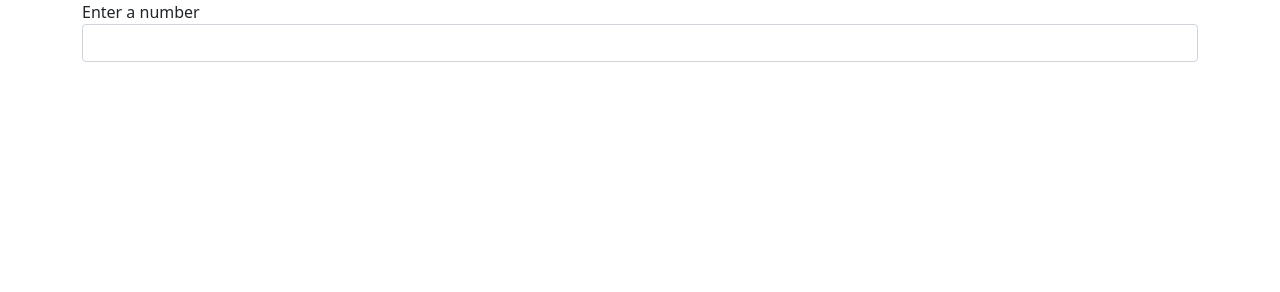
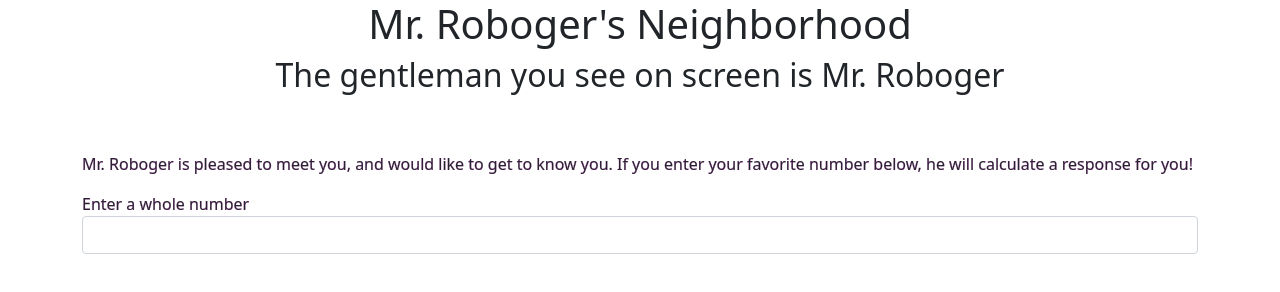
Before and after one commit to MorganJBradford/mr.-Robogers-Neighborhood, a plain HTML site: page index.html in a window 1280 px wide. Drawn offline with Linux system fonts and the light colour scheme.

Commit message:
add h1, h2, and intro p elements + content; style each with css

```diff
--- a/css/styles.css
+++ b/css/styles.css
@@ -5,3 +5,14 @@ body {
   background-position: center;
   background-size: cover;
 }
+h1, h2 {
+  text-align: center;
+}
+p, label, input {
+  position: relative;
+  top: 50px;
+  -webkit-text-stroke: purple;
+  -webkit-text-stroke-width: 0.2px;
+  -moz-text-stroke: purple;
+  -moz-text-stroke-width: 0.2px;
+}
--- a/index.html
+++ b/index.html
@@ -9,9 +9,13 @@
 </head>
 <body>
   <div class="container">
+    <h1>Mr. Roboger's Neighborhood</h1>
+    <h2>The gentleman you see on screen is Mr. Roboger</h2>
+    <div class="background">
+      <p>Mr. Roboger is pleased to meet you, and would like to get to know you. If you enter your favorite number below, he will calculate a response for you!</p>
       <form id="formOne">
         <div class="form-group">
-        <label for="userNumber">Enter a number</label>
+          <label for="userNumber">Enter a whole number</label>
           <input id="userNumber" class="form-control" type="text">
         </div>
       </form>
@@ -20,5 +24,6 @@
 
       </div>
     </div>
+  </div>
 </body>
 </html>
```
Lines whose indentation alone changed are shown as unchanged.
